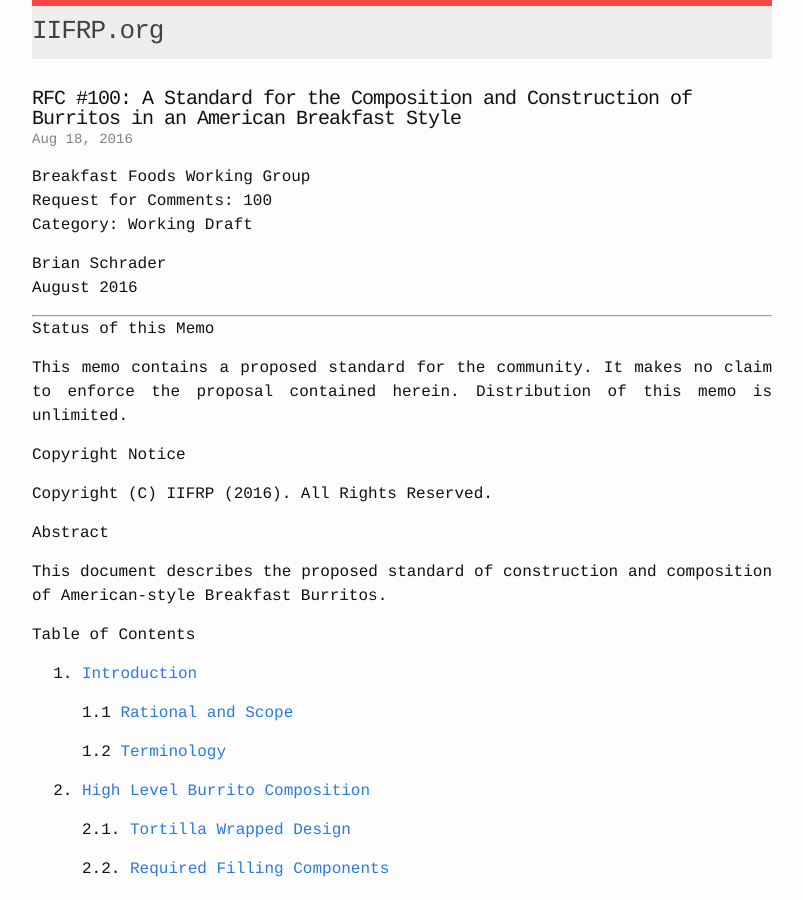
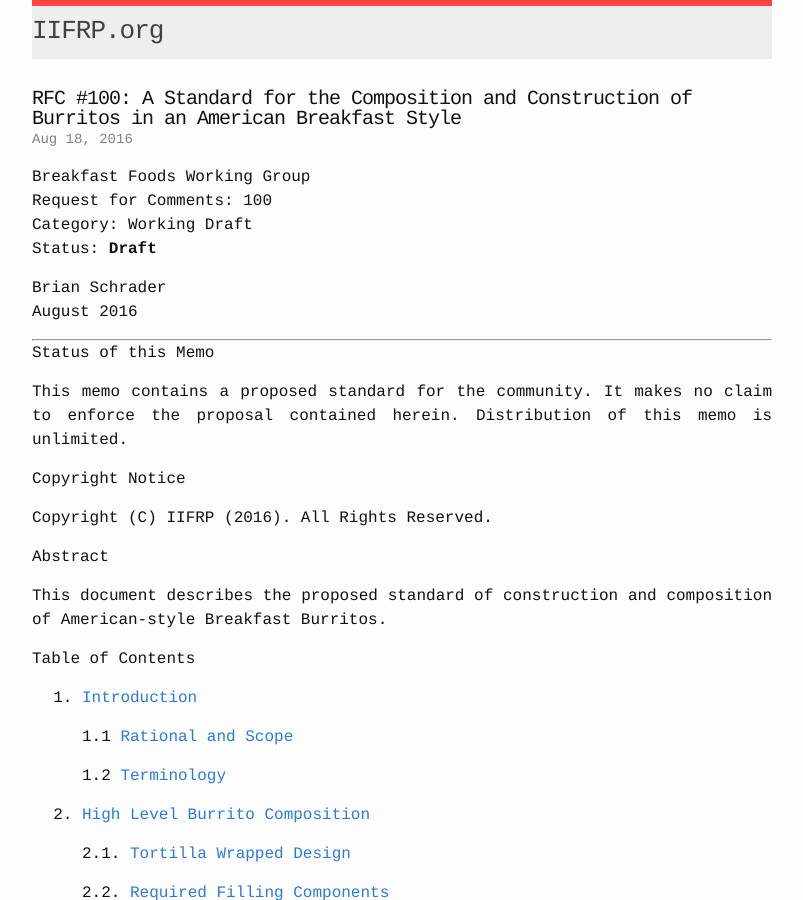
Before and after one commit to iifrp/iifrp.github.io, a Jekyll site: the page built from _posts/2016-08-18-RFC-100.markdown, in a window 1280 px wide and 900 px high. Shown: the whole window, without its empty margins (238-1041 px from the left). Built offline with Jekyll 4.4.1, drawn with Linux system fonts in a browser that asks for light colours.

Commit message:
Adds draft notation

```diff
--- a/_posts/2016-08-18-RFC-100.markdown
+++ b/_posts/2016-08-18-RFC-100.markdown
@@ -9,6 +9,7 @@ permalink: /rfc/001
 Breakfast Foods Working Group<br />
 Request for Comments: 100<br />
 Category: Working Draft<br />
+Status: **Draft**<br />
 
 Brian Schrader<br />
 August 2016
```
